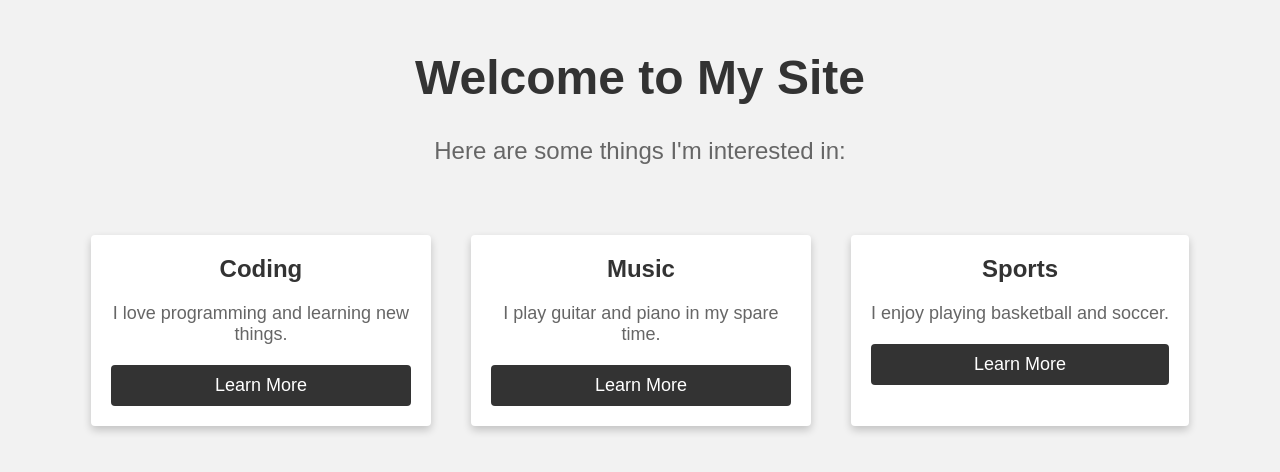
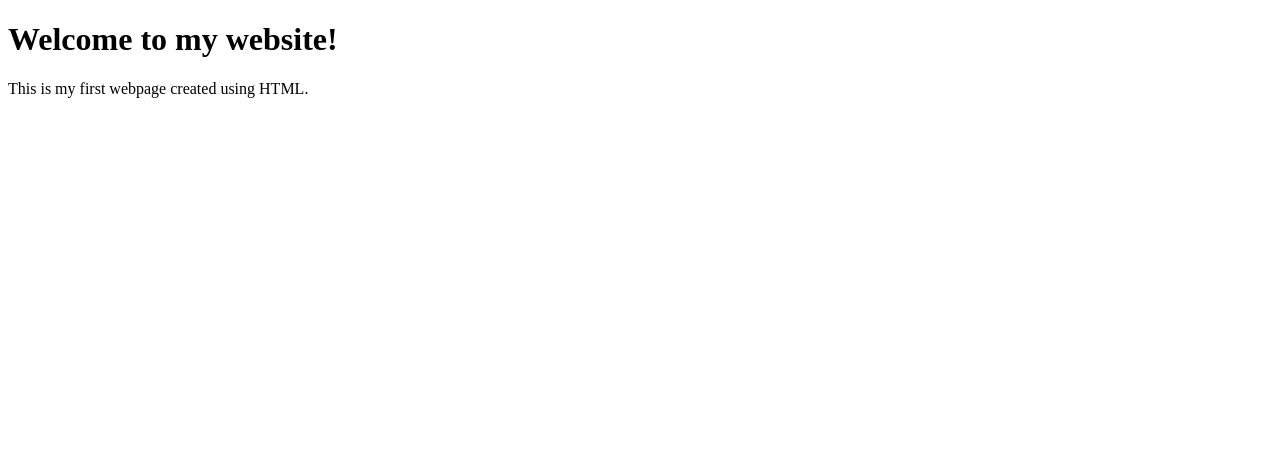
Before and after one commit to alex-nuclearboy/alex-nuclearboy.github.io, a plain HTML site: page index.html in a window 1280 px wide. Drawn offline with Linux system fonts and the light colour scheme.

Commit message:
Update index.html

```diff
--- a/index.html
+++ b/index.html
@@ -1,83 +1,10 @@
 <!DOCTYPE html>
 <html>
 <head>
-	<title>Welcome to My Site</title>
-	<style>
-		body {
-			font-family: Arial, sans-serif;
-			background-color: #f2f2f2;
-		}
-		h1 {
-			text-align: center;
-			font-size: 48px;
-			color: #333;
-			margin-top: 50px;
-		}
-		p {
-			text-align: center;
-			font-size: 24px;
-			color: #666;
-			margin-top: 20px;
-		}
-		.container {
-			margin-top: 50px;
-			display: flex;
-			flex-wrap: wrap;
-			justify-content: center;
-		}
-		.card {
-			background-color: #fff;
-			border-radius: 4px;
-			box-shadow: 0 4px 8px 0 rgba(0, 0, 0, 0.2);
-			margin: 20px;
-			padding: 20px;
-			max-width: 300px;
-			text-align: center;
-		}
-		.card h2 {
-			font-size: 24px;
-			color: #333;
-			margin-top: 0;
-		}
-		.card p {
-			font-size: 18px;
-			color: #666;
-		}
-		.card a {
-			display: block;
-			margin-top: 20px;
-			font-size: 18px;
-			color: #fff;
-			background-color: #333;
-			padding: 10px;
-			border-radius: 4px;
-			text-decoration: none;
-			transition: background-color 0.3s ease;
-		}
-		.card a:hover {
-			background-color: #666;
-		}
-	</style>
+	<title>My Website</title>
 </head>
 <body>
-	<h1>Welcome to My Site</h1>
-	<p>Here are some things I'm interested in:</p>
-	<div class="container">
-		<div class="card">
-			<h2>Coding</h2>
-			<p>I love programming and learning new things.</p>
-			<a href="#">Learn More</a>
-		</div>
-		<div class="card">
-			<h2>Music</h2>
-			<p>I play guitar and piano in my spare time.</p>
-			<a href="#">Learn More</a>
-		</div>
-		<div class="card">
-			<h2>Sports</h2>
-			<p>I enjoy playing basketball and soccer.</p>
-			<a href="#">Learn More</a>
-		</div>
-	</div>
+	<h1>Welcome to my website!</h1>
+	<p>This is my first webpage created using HTML.</p>
 </body>
 </html>
```
